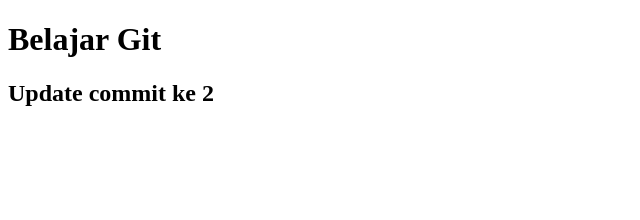
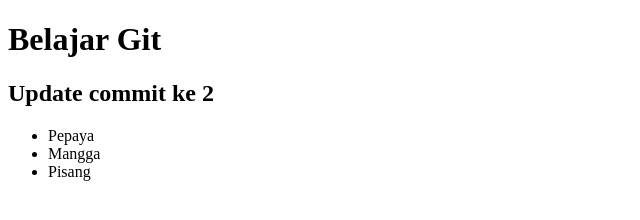
Before and after one commit to abdulbasit94/belajarhtml, a plain HTML site: page index.html in a window 1280 px wide. Shown: the whole page, without its empty margins (0-640 px from the left). Drawn offline with Linux system fonts and the light colour scheme.

Commit message:
add feauture: List

```diff
--- a/index.html
+++ b/index.html
@@ -8,6 +8,11 @@
 <body>
     <h1>Belajar Git</h1>
     <h2>Update commit ke 2</h2>
+    <ul>
+        <li>Pepaya</li>
+        <li>Mangga</li>
+        <li>Pisang</li>
+    </ul>
 </body>
 
 </html>
```
